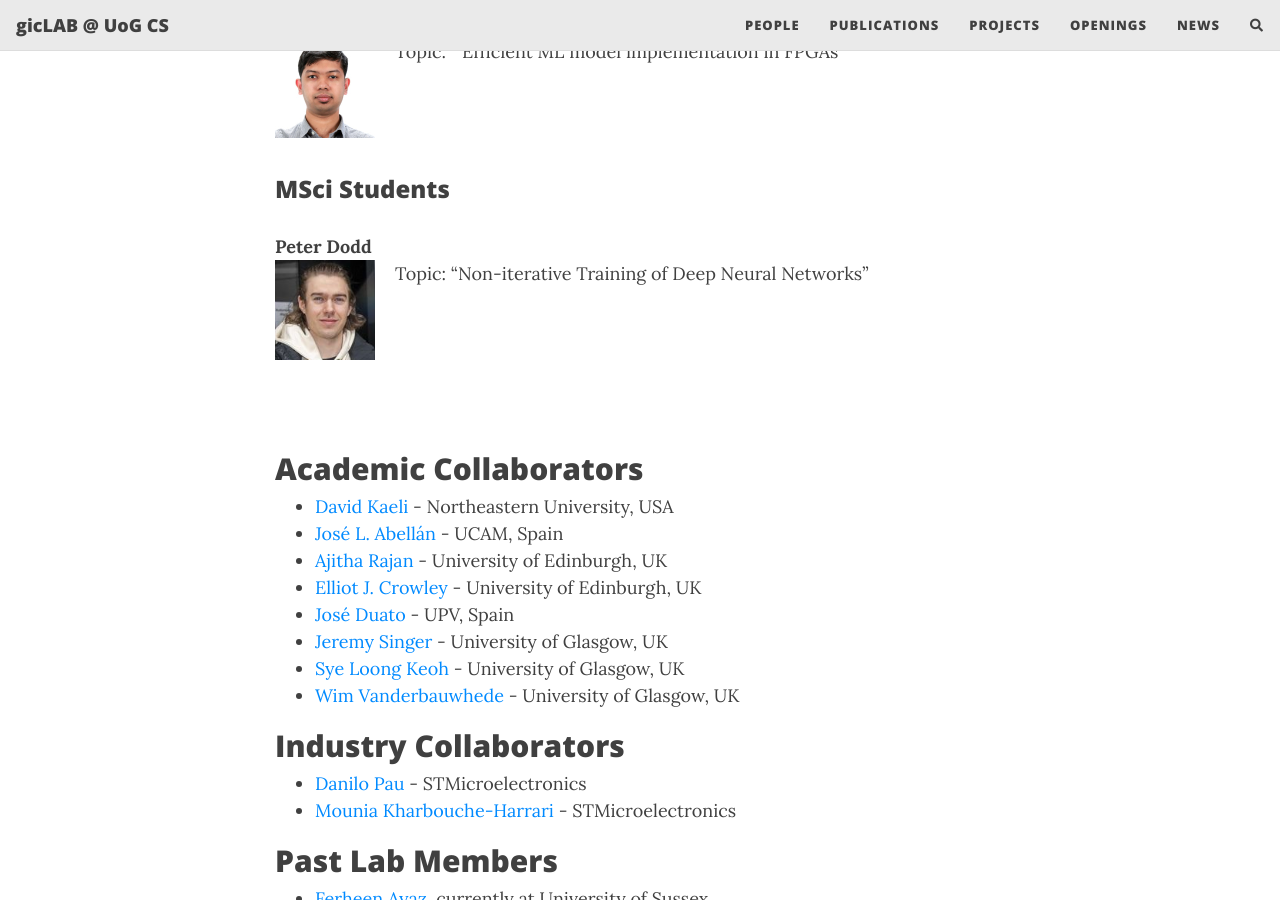
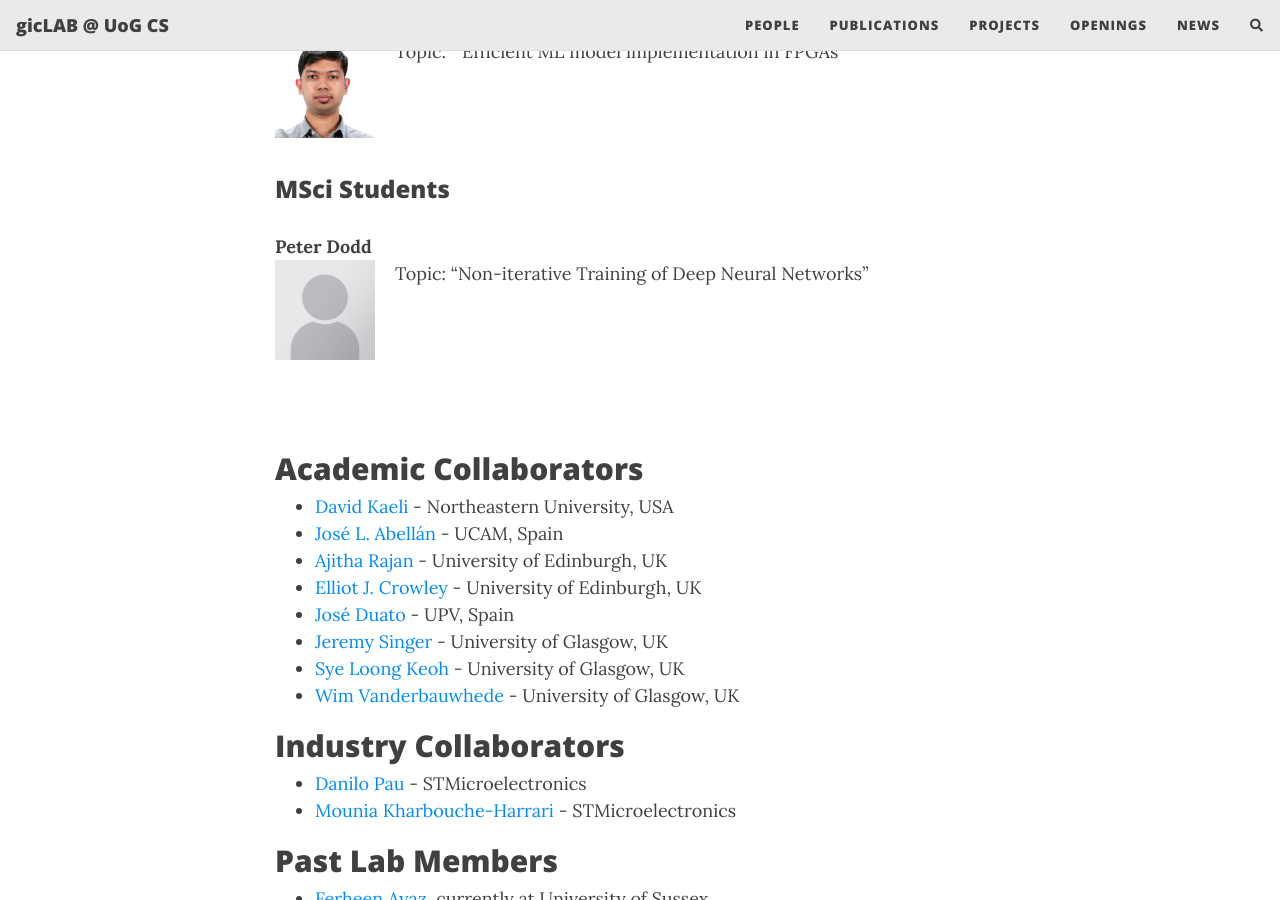
Before and after one commit to gicLAB/gicLAB.github.io, a Jekyll site: the page built from people.md, in a window 1280 px wide and 900 px high, scrolled down 1467 px. Built offline with Jekyll 4.4.1, drawn with Linux system fonts in a browser that asks for light colours; nearby versions of some CDN libraries; comment, search, counter and statistics services are not loaded.

Commit message:
Update people.md

```diff
--- a/people.md
+++ b/people.md
@@ -50,7 +50,7 @@
 
 ### MSci Students
 
-**Peter Dodd** <br>  <img src="/assets/img/people/peter.png" width="100px" style="float: left; margin-right: 20px;">
+**Peter Dodd** <br>  <img src="/assets/img/people/Portrait_placeholder.png" width="100px" style="float: left; margin-right: 20px;">
  Topic: "Non-iterative Training of Deep Neural Networks"
 <br><br>
 <br><br>
```
